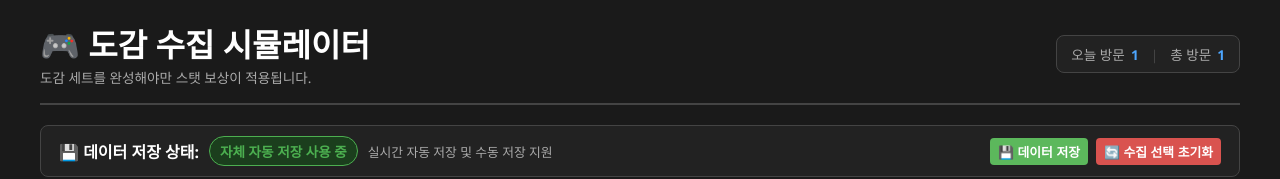
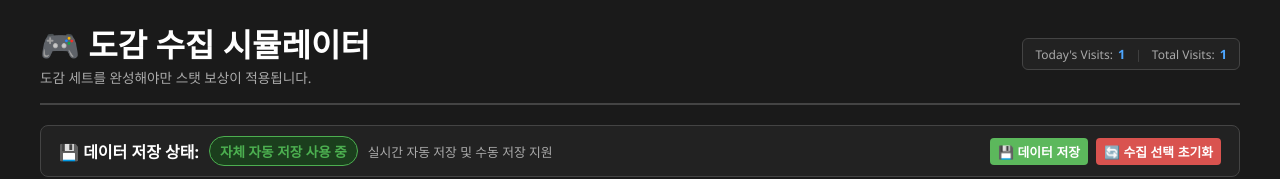
Before and after one commit to lalavii-ganesha/collect-book, a plain HTML site: page index.html in a window 1280 px wide. Shown: the top 179 px of the page. Drawn offline with Linux system fonts and the light colour scheme.

```diff
--- a/index.html
+++ b/index.html
@@ -39,31 +39,33 @@
             border-bottom: 2px solid var(--border-color);
         }
 
-        /* 방문자 카운터 스타일 */
+        /* 방문자 카운터 스타일 (축소 및 영문 패치) */
         .visitor-counter {
             display: flex;
             align-items: center;
-            gap: 12px;
+            gap: 10px;
             background: #222;
-            padding: 8px 14px;
-            border-radius: 8px;
+            padding: 6px 12px;
+            border-radius: 6px;
             border: 1px solid var(--border-color);
-            font-size: 0.85rem;
+            font-size: 0.75rem;
         }
 
         .visitor-item {
             display: flex;
             align-items: center;
-            gap: 6px;
+            gap: 5px;
         }
 
         .visitor-label {
             color: var(--text-dim);
+            font-size: 0.75rem;
         }
 
         .visitor-value {
             color: var(--accent-color);
             font-weight: bold;
+            font-size: 0.8rem;
         }
 
         .save-status-panel {
@@ -355,15 +357,15 @@
             <h1 style="margin: 0;">🎮 도감 수집 시뮬레이터</h1>
             <span style="font-size: 0.85rem; color: var(--text-dim);">도감 세트를 완성해야만 스탯 보상이 적용됩니다.</span>
         </div>
-        <!-- 우측 상단 방문자 카운터 -->
+        <!-- 우측 상단 방문자 카운터 (영문 표기 및 컴팩트 사이즈) -->
         <div class="visitor-counter">
             <div class="visitor-item">
-                <span class="visitor-label">오늘 방문</span>
+                <span class="visitor-label">Today's Visits:</span>
                 <span class="visitor-value" id="todayVisitCount">0</span>
             </div>
             <span style="color: #444;">|</span>
             <div class="visitor-item">
-                <span class="visitor-label">총 방문</span>
+                <span class="visitor-label">Total Visits:</span>
                 <span class="visitor-value" id="totalVisitCount">0</span>
             </div>
         </div>
```
